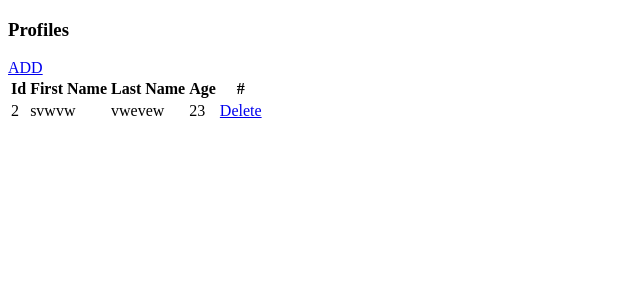
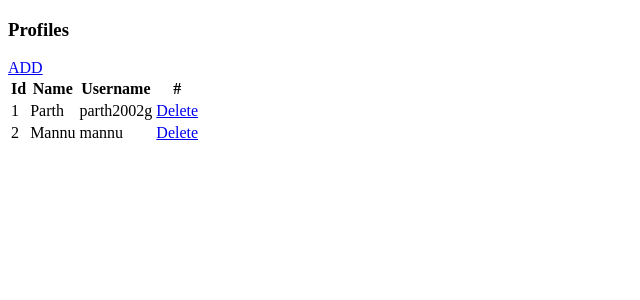
Before and after one commit to parth2002g/Flask, a Flask app: page / in a window 1280 px wide. Shown: the top 300 px of the page, without its empty margins (0-640 px from the left). Run offline with Flask 2, Linux system fonts and the light colour scheme; data comes from the database, SQL or seed files in the repository; parts of the project's set-up code (start-up, migrations or seed data) failed here and were passed over.

Commit message:
Username and Password fields created

```diff
--- a/Flask/Projects/Flask_project1/app.py
+++ b/Flask/Projects/Flask_project1/app.py
@@ -23,14 +23,14 @@ class Profile(db.Model):
     # last_name: Used to store last name of the user
     # Age: Used to store the age of the user
     id = db.Column(db.Integer, primary_key=True)
-    first_name = db.Column(db.String(20), unique=False, nullable=False)
-    last_name = db.Column(db.String(20), unique=False, nullable=False)
-    age = db.Column(db.Integer, nullable=False)
+    name = db.Column(db.String(20), unique=False, nullable=False)
+    username = db.Column(db.String(20), unique=True, nullable=False)
+    password = db.Column(db.String(20), nullable=False)
 
     # repr method represents how one object of this datatable
     # will look like
     def __repr__(self):
-        return f"Name : {self.first_name}, Age: {self.age}"
+        return f"Name : {self.name}, Username: {self.username}"
 
 @app.route('/')
 def index():
@@ -61,14 +61,14 @@ def profile():
     # Remember that inside the get the name should
     # exactly be the same as that in the html
     # input fields
-    first_name = request.form.get("first_name")
-    last_name = request.form.get("last_name")
-    age = request.form.get("age")
+    name = request.form.get("name")
+    username = request.form.get("username")
+    password = request.form.get("password")
 
     # create an object of the Profile class of models
     # and store data as a row in our datatable
-    if first_name != '' and last_name != '' and age is not None:
-        p = Profile(first_name=first_name, last_name=last_name, age=age)
+    if name != '' and username != '' and password != '':
+        p = Profile(name=name, username=username, password=password)
         db.session.add(p)
         db.session.commit()
         return redirect('/')
--- a/Flask/Projects/Flask_project1/templates/index.html
+++ b/Flask/Projects/Flask_project1/templates/index.html
@@ -10,17 +10,15 @@
 	<table>
 		<thead>
 			<th>Id</th>
-			<th>First Name</th>
-			<th>Last Name</th>
-			<th>Age</th>
+			<th>Name</th>
+			<th>Username</th>
 			<th>#</th>
 		</thead>
 		{% for data in profiles %}
 		<tbody>
 			<td>{{data.id}}</td>
-			<td>{{data.first_name}}</td>
-			<td>{{data.last_name}}</td>
-			<td>{{data.age}}</td>
+			<td>{{data.name}}</td>
+			<td>{{data.username}}</td>
 			<td><a href="/delete/{{data.id}}" type="button">Delete</a></td>
 		</tbody>
 		{% endfor%}
```
Also changed, not shown: Flask/Projects/Flask_project1/templates/add_profile.html (+7 -7 lines), Flask/Projects/Flask_project1/site.db.
